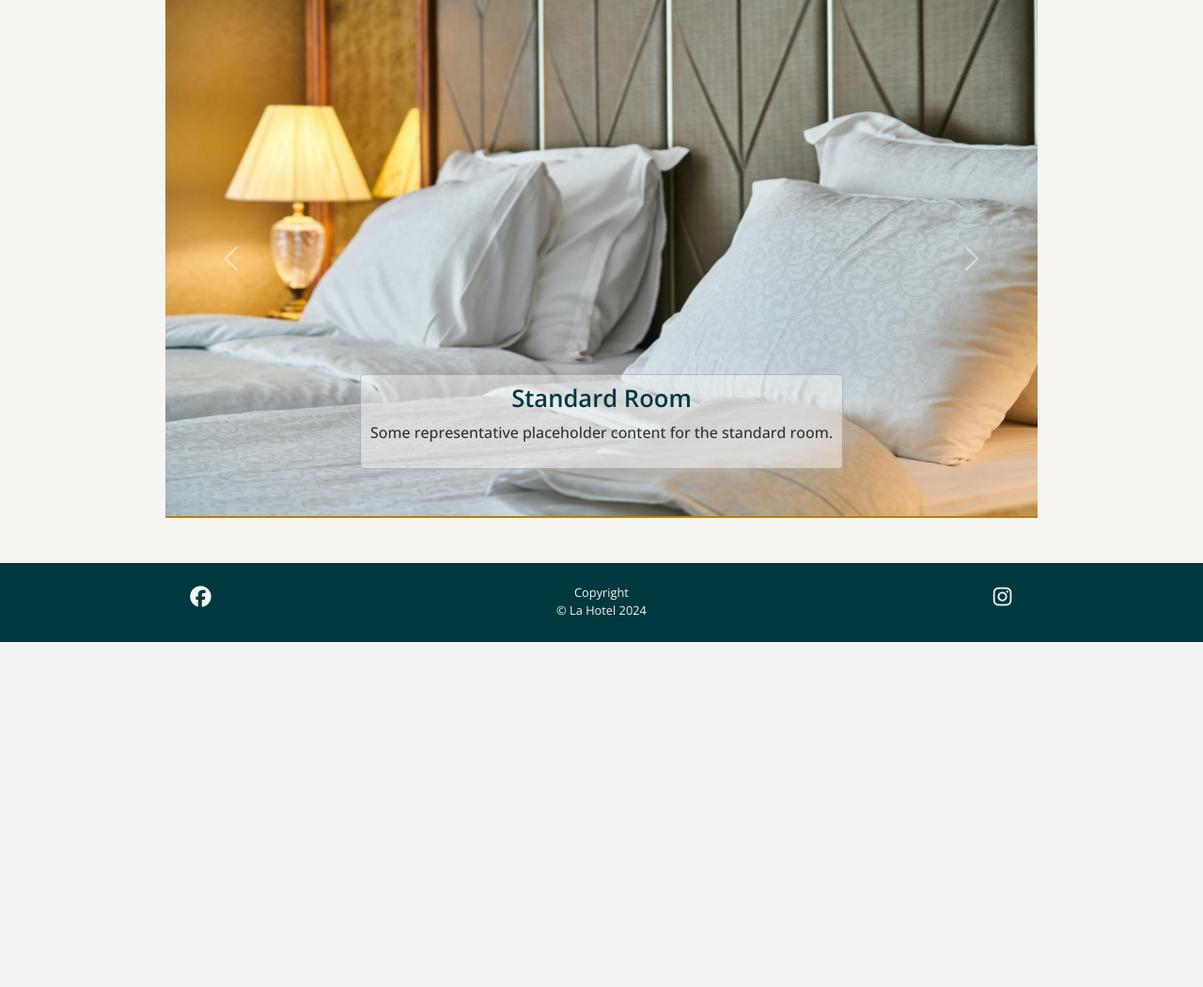
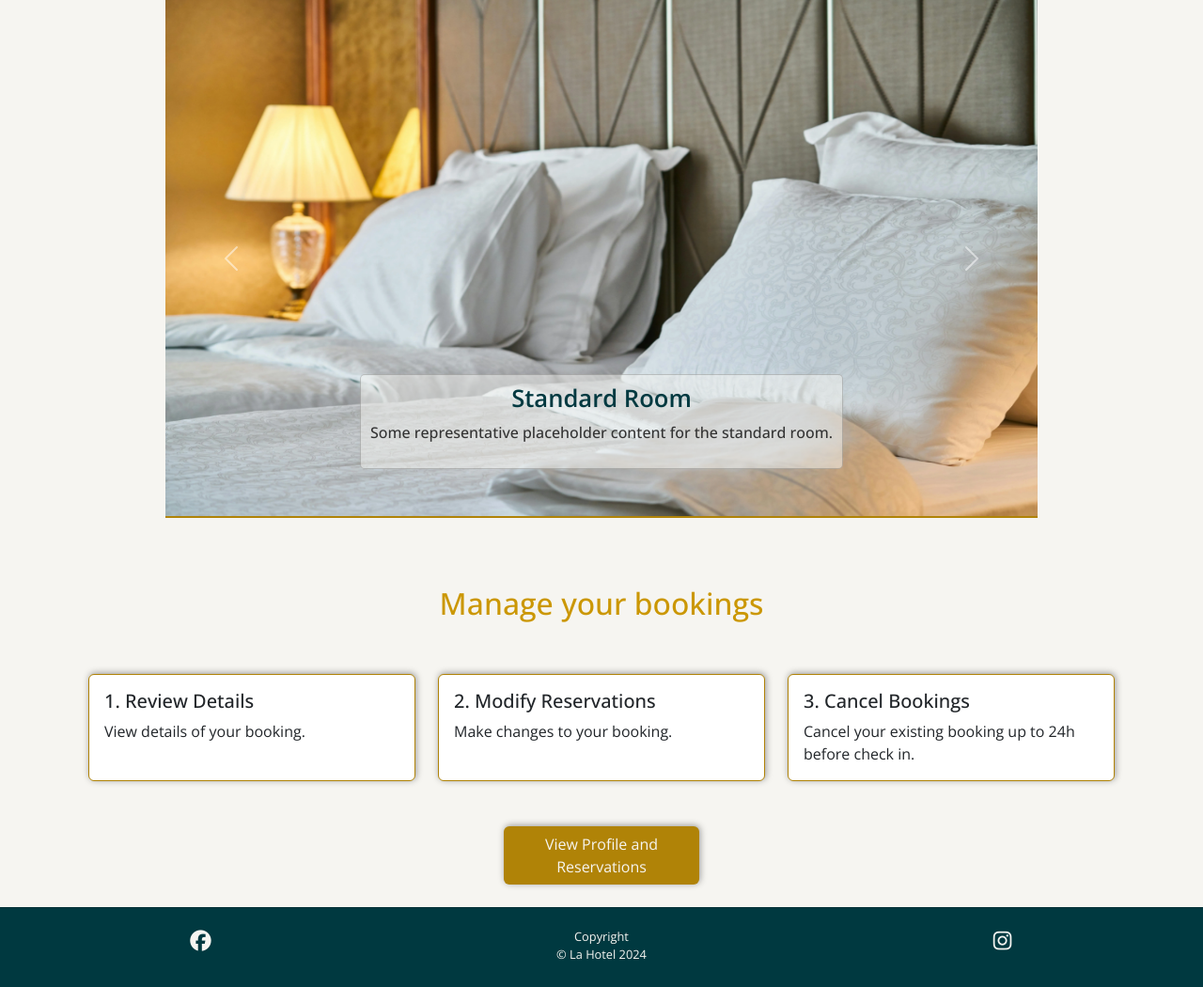
Before and after one commit to EVondrus/la-hotel, a Django app: page / in a window 1280 px wide. Shown: the part 794-1844 px from the top of the page at 94% size. Before the commit the page ends 1477 px from the top, so only its background shows below. Run offline with Django 5.2, Linux system fonts and the light colour scheme; some libraries are stand-ins or nearby versions.

Commit message:
feat: Add "Manage Booking Details" section to home page

```diff
--- a/home/templates/home/index.html
+++ b/home/templates/home/index.html
@@ -47,6 +47,42 @@
       {% include 'home/carousel.html' %}
   </div>
 
+<!-- Manage Booking Details -->
+<div class="container d-flex flex-row flex-wrap justify-content-center">
+    <h2 class="text-center mt-4 d-block">Manage your bookings</h2>
+    <div class="container">
+        <div class="row mt-5">
+            <div class="col-md-4 mb-4">
+                <div class="card h-100 manage-card">
+                    <div class="card-body">
+                        <h5 class="card-title">1. Review Details</h5>
+                        <p class="card-text">View details of your booking.</p>
+                    </div>
+                </div>
+            </div>
+            <div class="col-md-4 mb-4">
+                <div class="card h-100 manage-card">
+                    <div class="card-body">
+                        <h5 class="card-title">2. Modify Reservations</h5>
+                        <p class="card-text">Make changes to your booking.</p>
+                    </div>
+                </div>
+            </div>
+            <div class="col-md-4 mb-4">
+                <div class="card h-100 manage-card">
+                    <div class="card-body">
+                        <h5 class="card-title">3. Cancel Bookings</h5>
+                        <p class="card-text">Cancel your existing booking up to 24h before check in.</p>
+                    </div>
+                </div>
+            </div>
+        </div>
+        <div class="row my-4">
+            <div class="col text-center">
+                <button class="btn btn-gold">View Profile and Reservations</button>
+            </div>
+        </div>
+    </div>
+</div>
   <!--Prettier Ignore-->
   {% endblock %}
-</div>
--- a/static/css/base.css
+++ b/static/css/base.css
@@ -115,7 +115,9 @@ a.btn-book {
 }
 
 .btn-gold {
+  color: var(--cloudy-white);
   background-color: var(--dark-yellow);
+  box-shadow: var(--smal-box-shadow);
   width: 13rem;
 }
 
@@ -189,7 +191,12 @@ a.btn-book:hover {
   margin-bottom: 10px;
 }
 
+/* Home page manage account Cards */
 
+.manage-card {
+  border: 1px solid var(--dark-yellow);
+  box-shadow: var(--smal-box-shadow);
+}
 
 
 /* Footer */
```
